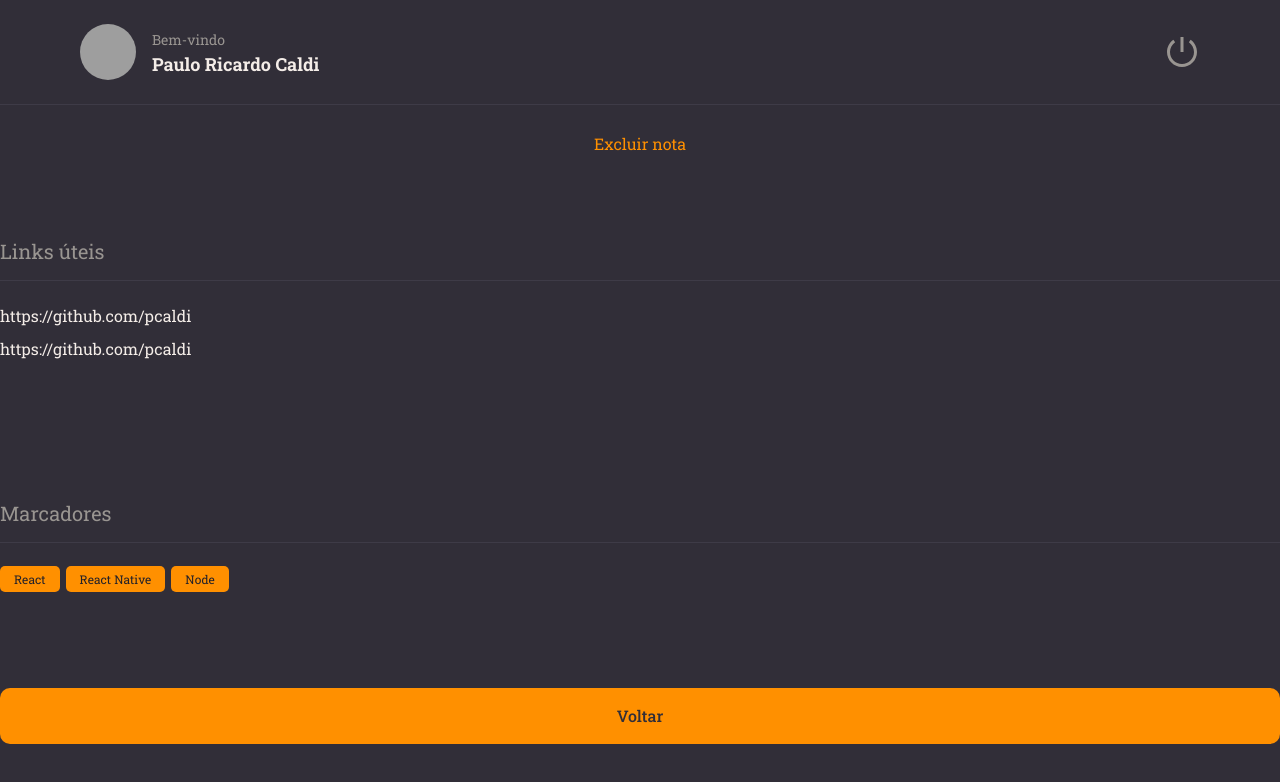
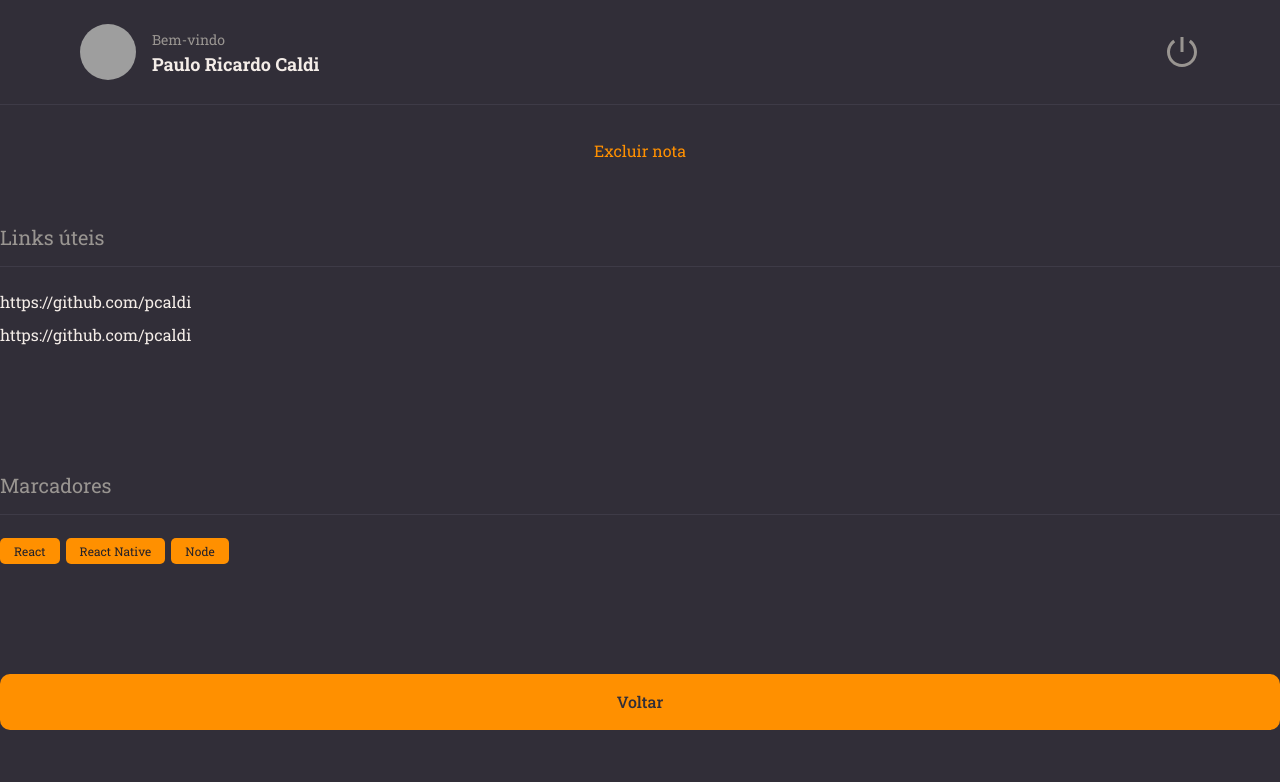
Before and after one commit to pcaldi/rocketNotes, a React (Vite) app: page / in a window 1280 px wide. Shown: the top 782 px of the page. Built offline with nearby package versions, Linux system fonts and the light colour scheme; grey boxes are pictures that could not be loaded.

Commit message:
corrigindo a margin da Section

```diff
--- a/src/components/Section/styles.js
+++ b/src/components/Section/styles.js
@@ -1,7 +1,7 @@
 import styled from "styled-components";
 
 export const Container = styled.section`
-  margin: 56px 0 28px;
+  margin: 28px 0;
 
   > h2 {
     font-size: 20px;
```
